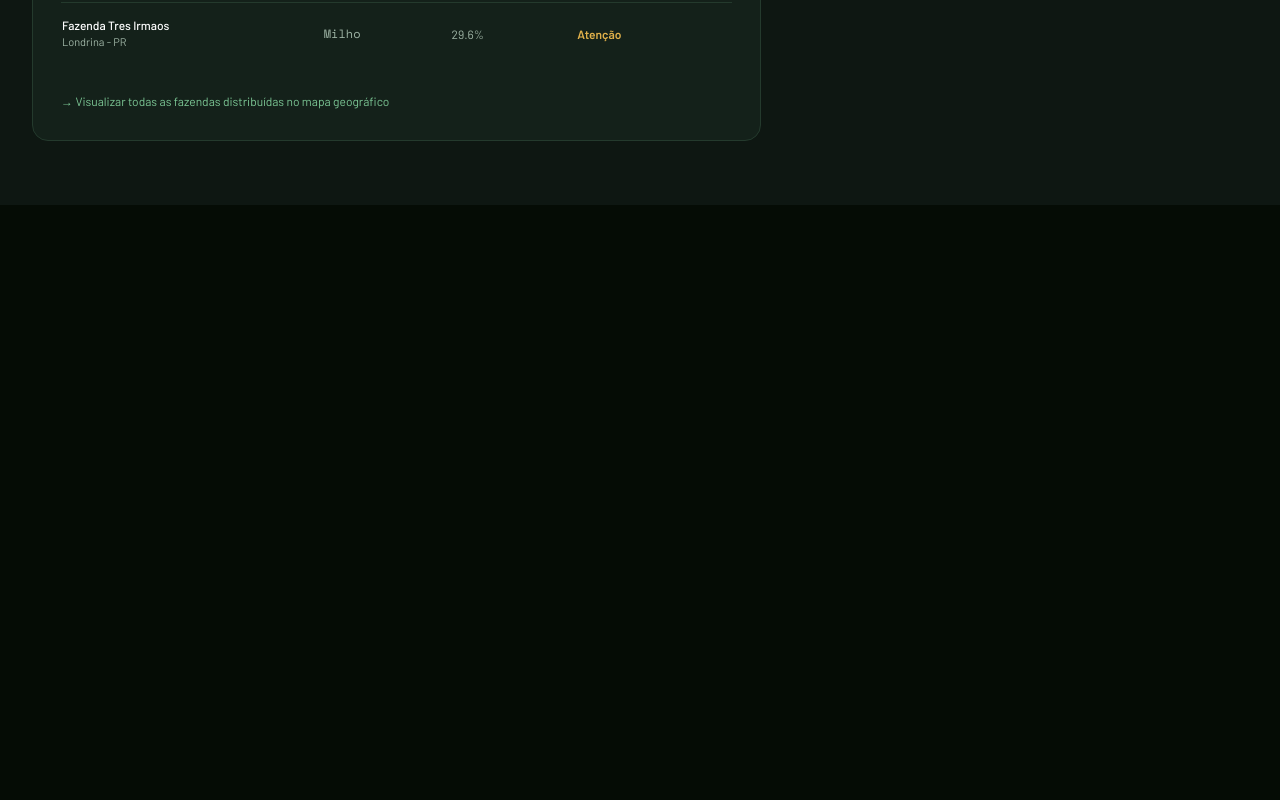
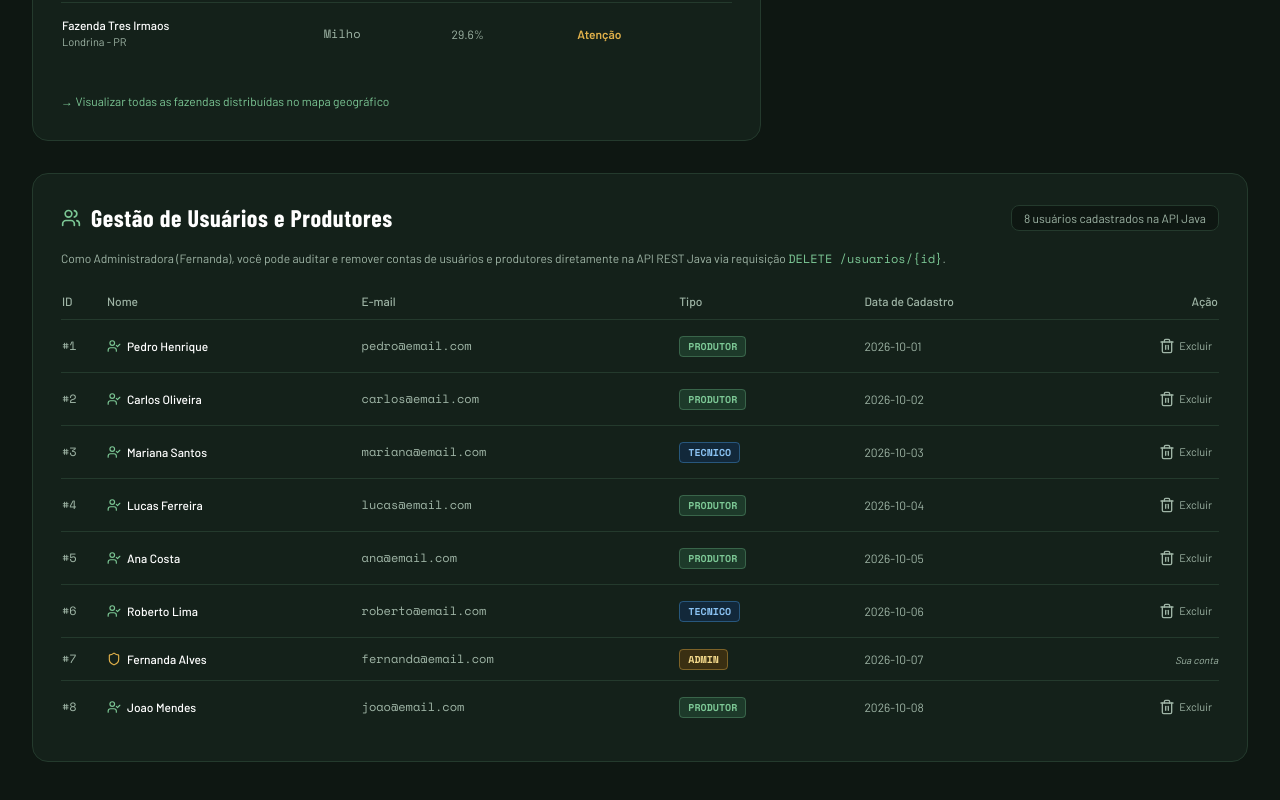
Before and after one commit to PatrickAriel0/AgroSat_2.0, a React (Vite) app: page /admin-cooperativa in a window 1280 px wide. Shown: the part 911-1711 px from the top of the page. Before the commit the page ends 1116 px from the top, so only its background shows below. Built offline with nearby package versions, Linux system fonts and the light colour scheme; no server answers; a web font is replaced by a local one.

Commit message:
feat(admin): permitir que administrador gerencie e remova usuarios via DELETE /usuarios/{id}

```diff
--- a/src/pages/AdminCooperativa.tsx
+++ b/src/pages/AdminCooperativa.tsx
@@ -6,11 +6,15 @@ import {
   Download,
   RefreshCw,
   Sprout,
-  CheckCircle2
+  CheckCircle2,
+  Users,
+  Trash2,
+  Shield,
+  UserCheck
 } from 'lucide-react';
-import { FazendaService } from '../services/api';
+import { FazendaService, UsuarioService } from '../services/api';
 import { calcularRecomendacao } from '../utils/recomendacao';
-import { Fazenda } from '../types';
+import { Usuario } from '../types';
 
 interface FazendaCooperadaView {
   id: string | number;
@@ -26,13 +30,23 @@ interface FazendaCooperadaView {
 
 export const AdminCooperativa: React.FC = () => {
   const [fazendas, setFazendas] = useState<FazendaCooperadaView[]>([]);
+  const [usuarios, setUsuarios] = useState<Usuario[]>([]);
   const [carregando, setCarregando] = useState(true);
+  const [carregandoUsuarios, setCarregandoUsuarios] = useState(true);
   const [feedbackExportacao, setFeedbackExportacao] = useState(false);
+  const [feedbackUsuario, setFeedbackUsuario] = useState<string | null>(null);
+  const [excluindoId, setExcluindoId] = useState<number | string | null>(null);
+
+  const usuarioAtivo = UsuarioService.getUsuarioAtivo();
 
   const carregarDados = async () => {
     setCarregando(true);
+    setCarregandoUsuarios(true);
     try {
-      const listaApi: Fazenda[] = await FazendaService.listar();
+      const [listaApi, listaUsuariosApi] = await Promise.all([
+        FazendaService.listar(),
+        UsuarioService.listar(),
+      ]);
 
       const formatadas: FazendaCooperadaView[] = listaApi.map((f) => {
         const cultura = (f.talhoes && f.talhoes.length > 0 && f.talhoes[0].cultura)
@@ -68,16 +82,43 @@ export const AdminCooperativa: React.FC = () => {
       });
 
       setFazendas(formatadas);
+      setUsuarios(listaUsuariosApi);
     } catch {
       // ignore
     } finally {
       setCarregando(false);
+      setCarregandoUsuarios(false);
     }
   };
 
   useEffect(() => {
     carregarDados();
   }, []);
+
+  const handleExcluirUsuario = async (u: Usuario) => {
+    if (!u.id) return;
+    if (u.email === 'fernanda@email.com' || (usuarioAtivo && String(usuarioAtivo.id) === String(u.id))) {
+      alert('Você não pode excluir a sua própria conta de Administrador.');
+      return;
+    }
+
+    const confirmou = window.confirm(
+      `Deseja realmente excluir o usuário "${u.nome}" (${u.email})? Esta ação executará um DELETE na API REST Java.`
+    );
+    if (!confirmou) return;
+
+    try {
+      setExcluindoId(u.id);
+      await UsuarioService.remover(u.id);
+      setUsuarios((prev) => prev.filter((item) => item.id !== u.id));
+      setFeedbackUsuario(`Usuário "${u.nome}" excluído da API Java com sucesso!`);
+      setTimeout(() => setFeedbackUsuario(null), 4000);
+    } catch {
+      alert('Falha ao excluir o usuário da API.');
+    } finally {
+      setExcluindoId(null);
+    }
+  };
 
   // Cálculos dinâmicos somando as fazendas reais da API Java
   const totalFazendas = fazendas.length;
@@ -164,6 +205,13 @@ export const AdminCooperativa: React.FC = () => {
             <span className="text-xs font-medium">
               Relatório CSV gerado e exportado com sucesso contendo as {totalFazendas} fazendas da cooperativa!
             </span>
+          </div>
+        )}
+
+        {feedbackUsuario && (
+          <div className="bg-[#1d3a2a] border border-[#7cc795] text-[#7cc795] p-3.5 rounded-xl flex items-center gap-2.5 animate-in fade-in">
+            <CheckCircle2 className="w-4 h-4 shrink-0" />
+            <span className="text-xs font-medium">{feedbackUsuario}</span>
           </div>
         )}
 
@@ -327,6 +375,96 @@ export const AdminCooperativa: React.FC = () => {
             </div>
           </div>
         </div>
+
+        {/* Gestão de Produtores & Usuários (Acesso Administrador - Fernanda) */}
+        <div className="bg-[#14211a] border border-[#243a2d] rounded-2xl p-6 sm:p-7 space-y-4">
+          <div className="flex flex-col sm:flex-row sm:items-center justify-between gap-2">
+            <div className="flex items-center gap-2.5">
+              <Users className="w-5 h-5 text-[#7cc795]" />
+              <h2 className="font-heading text-xl sm:text-2xl font-bold text-white">
+                Gestão de Usuários e Produtores
+              </h2>
+            </div>
+            <span className="text-xs text-[#9fb5a6] bg-[#0e1712] px-3 py-1 rounded-lg border border-[#243a2d]">
+              {usuarios.length} usuários cadastrados na API Java
+            </span>
+          </div>
+
+          <p className="text-xs text-[#9fb5a6]">
+            Como Administradora (Fernanda), você pode auditar e remover contas de usuários e produtores diretamente na API REST Java via requisição <code className="text-[#7cc795] font-mono">DELETE /usuarios/&#123;id&#125;</code>.
+          </p>
+
+          {carregandoUsuarios ? (
+            <div className="py-8 text-center text-xs text-[#9fb5a6] flex items-center justify-center gap-2">
+              <RefreshCw className="w-4 h-4 animate-spin text-[#7cc795]" />
+              <span>Consultando usuários na API Java...</span>
+            </div>
+          ) : (
+            <div className="overflow-x-auto">
+              <table className="w-full text-left text-sm border-collapse">
+                <thead>
+                  <tr className="text-[#9fb5a6] border-b border-[#243a2d] text-xs">
+                    <th className="py-2.5 font-medium">ID</th>
+                    <th className="py-2.5 px-3 font-medium">Nome</th>
+                    <th className="py-2.5 px-3 font-medium">E-mail</th>
+                    <th className="py-2.5 px-3 font-medium">Tipo</th>
+                    <th className="py-2.5 px-3 font-medium">Data de Cadastro</th>
+                    <th className="py-2.5 font-medium text-right">Ação</th>
+                  </tr>
+                </thead>
+                <tbody className="divide-y divide-[#243a2d]">
+                  {usuarios.map((u) => {
+                    const isSelf = u.email === 'fernanda@email.com' || (usuarioAtivo && String(usuarioAtivo.id) === String(u.id));
+                    return (
+                      <tr key={u.id} className="hover:bg-[#1a2d23] transition-colors text-xs">
+                        <td className="py-3 font-mono text-[#9fb5a6]">#{u.id}</td>
+                        <td className="py-3 px-3 font-medium text-white">
+                          <div className="flex items-center gap-1.5">
+                            {u.tipo === 'ADMIN' ? (
+                              <Shield className="w-3.5 h-3.5 text-[#e0b04a] shrink-0" />
+                            ) : (
+                              <UserCheck className="w-3.5 h-3.5 text-[#7cc795] shrink-0" />
+                            )}
+                            <span>{u.nome}</span>
+                          </div>
+                        </td>
+                        <td className="py-3 px-3 text-[#9fb5a6] font-mono">{u.email}</td>
+                        <td className="py-3 px-3">
+                          <span className={`text-[10px] font-mono font-bold px-2 py-0.5 rounded ${
+                            u.tipo === 'ADMIN'
+                              ? 'bg-[#3a2f12] text-[#f3d98b] border border-[#e0b04a]/40'
+                              : u.tipo === 'TECNICO'
+                              ? 'bg-[#12283a] text-[#8bc3f3] border border-[#4a9ee0]/40'
+                              : 'bg-[#1d3a2a] text-[#7cc795] border border-[#7cc795]/30'
+                          }`}>
+                            {u.tipo || 'PRODUTOR'}
+                          </span>
+                        </td>
+                        <td className="py-3 px-3 text-[#9fb5a6]">{u.dataCadastro || '2026-11-19'}</td>
+                        <td className="py-3 text-right">
+                          {isSelf ? (
+                            <span className="text-[10px] text-[#9fb5a6] italic">Sua conta</span>
+                          ) : (
+                            <button
+                              type="button"
+                              onClick={() => handleExcluirUsuario(u)}
+                              disabled={excluindoId === u.id}
+                              className="p-1.5 text-[#9fb5a6] hover:text-red-400 hover:bg-red-950/40 rounded-lg transition-colors disabled:opacity-50 inline-flex items-center gap-1"
+                              title={`Excluir ${u.nome} (DELETE /usuarios/${u.id})`}
+                            >
+                              <Trash2 className="w-4 h-4" />
+                              <span className="hidden sm:inline text-[11px]">Excluir</span>
+                            </button>
+                          )}
+                        </td>
+                      </tr>
+                    );
+                  })}
+                </tbody>
+              </table>
+            </div>
+          )}
+        </div>
       </div>
     </div>
   );
```
